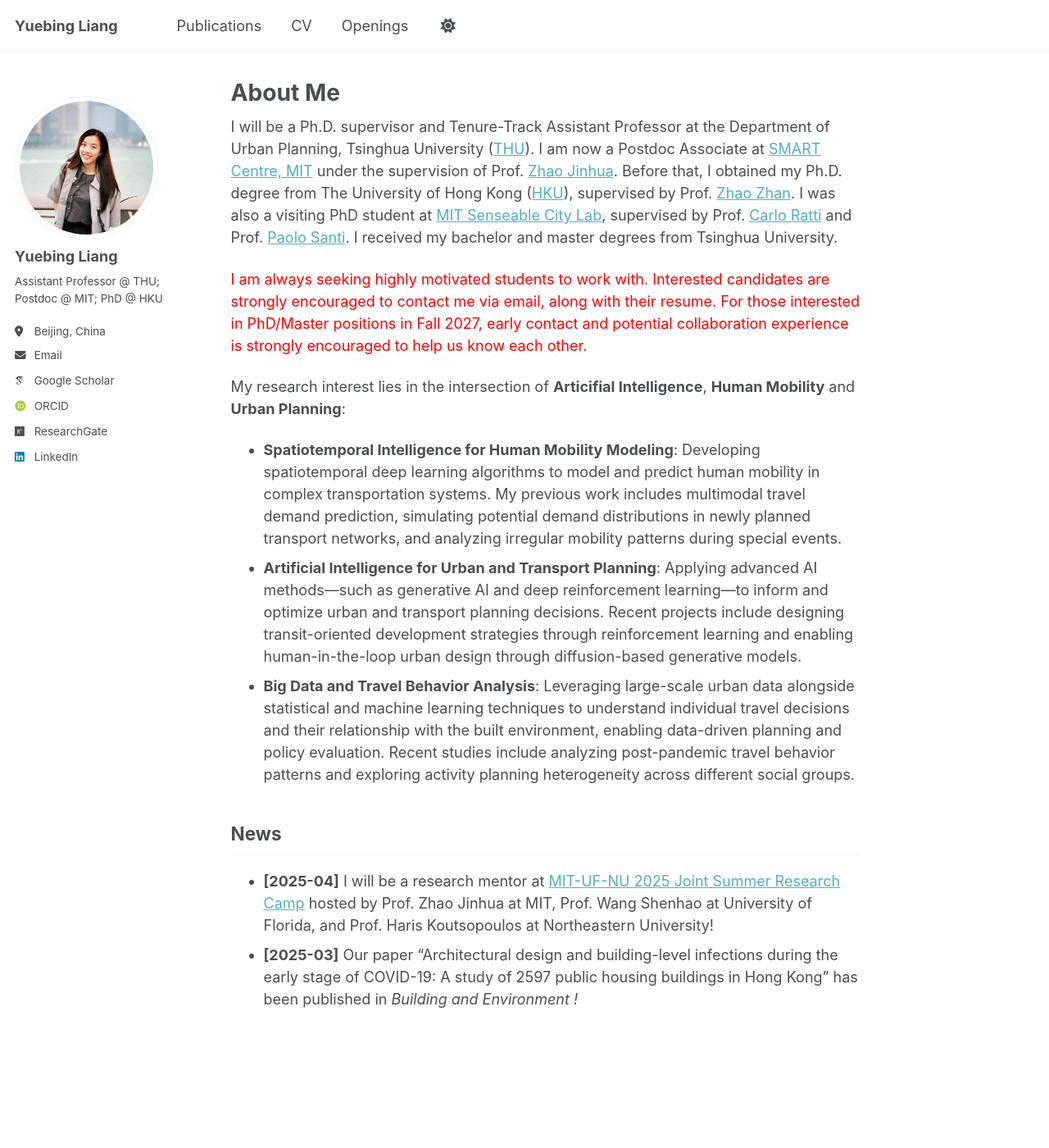
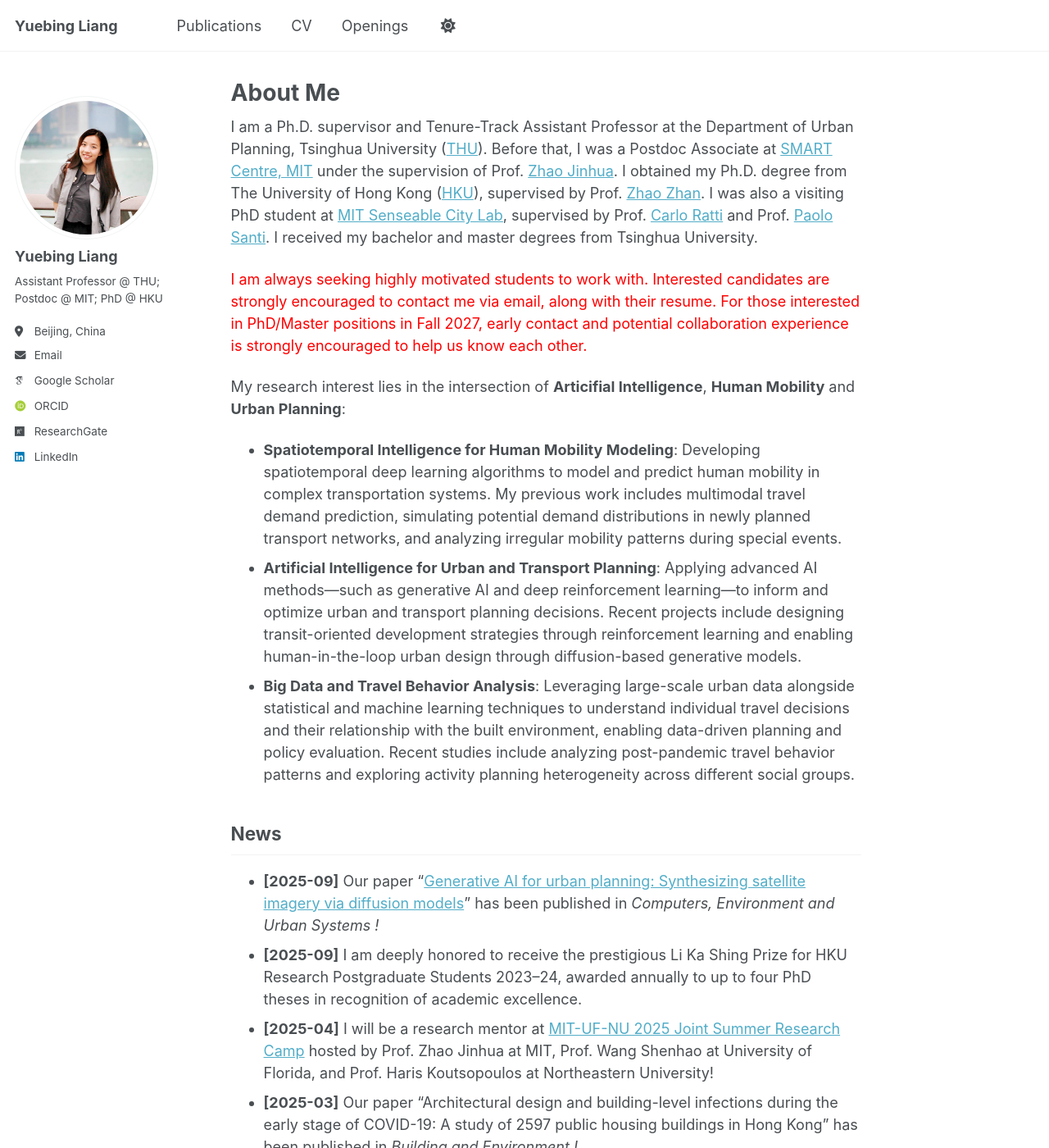
Before and after one commit to yuebingliang/yuebingliang.github.io, a Jekyll site: the page built from _pages/about.md, in a window 1280 px wide and 1400 px high. Shown: the whole window at 82% size. Built offline with Jekyll 4.4.1, drawn with Linux system fonts in a browser that asks for light colours; some web fonts are replaced.

Commit message:
Update about.md

```diff
--- a/_pages/about.md
+++ b/_pages/about.md
@@ -7,7 +7,7 @@ redirect_from:
   - /about.html
 ---
 
-I will be a Ph.D. supervisor and Tenure-Track Assistant Professor at the Department of Urban Planning, Tsinghua University ([THU](https://www.arch.tsinghua.edu.cn/column/Departments)). I am now a Postdoc Associate at [SMART Centre, MIT](https://m3s.mit.edu/our-team/yuebing-liang) under the supervision of Prof. [Zhao Jinhua](https://mobility.mit.edu/people/jinhua-zhao). Before that, I obtained my Ph.D. degree from The University of Hong Kong ([HKU](https://www.arch.hku.hk/departments-and-divisions/department-of-urban-planning-and-design/)), supervised by Prof. [Zhao Zhan](https://zhanzhaowf.github.io/). I was also a visiting PhD student at [MIT Senseable City Lab](https://senseable.mit.edu/), supervised by Prof. [Carlo Ratti](https://dusp.mit.edu/people/carlo-ratti) and Prof. [Paolo Santi](https://www.mmi.mit.edu/people/paolo-santi). I received my bachelor and master degrees from Tsinghua University.
+I am a Ph.D. supervisor and Tenure-Track Assistant Professor at the Department of Urban Planning, Tsinghua University ([THU](https://www.arch.tsinghua.edu.cn/column/Departments)). Before that, I was a Postdoc Associate at [SMART Centre, MIT](https://m3s.mit.edu/our-team/yuebing-liang) under the supervision of Prof. [Zhao Jinhua](https://mobility.mit.edu/people/jinhua-zhao). I obtained my Ph.D. degree from The University of Hong Kong ([HKU](https://www.arch.hku.hk/departments-and-divisions/department-of-urban-planning-and-design/)), supervised by Prof. [Zhao Zhan](https://zhanzhaowf.github.io/). I was also a visiting PhD student at [MIT Senseable City Lab](https://senseable.mit.edu/), supervised by Prof. [Carlo Ratti](https://dusp.mit.edu/people/carlo-ratti) and Prof. [Paolo Santi](https://www.mmi.mit.edu/people/paolo-santi). I received my bachelor and master degrees from Tsinghua University.
 
 <p style="color:red">I am always seeking highly motivated students to work with. Interested candidates are strongly encouraged to contact me via email, along with their resume. For those interested in PhD/Master positions in Fall 2027, early contact and potential collaboration experience is strongly encouraged to help us know each other. </p>
 
@@ -26,5 +26,7 @@ My research interest lies in the intersection of **Articifial Intelligence**, **
 
 
 ## News
+* **[2025-09]** Our paper "[Generative AI for urban planning: Synthesizing satellite imagery via diffusion models](https://doi.org/10.1016/j.compenvurbsys.2025.102339)" has been published in <i> Computers, Environment and Urban Systems <i>!
+* **[2025-09]** I am deeply honored to receive the prestigious Li Ka Shing Prize for HKU Research Postgraduate Students 2023–24, awarded annually to up to four PhD theses in recognition of academic excellence.
 * **[2025-04]** I will be a research mentor at [MIT-UF-NU 2025 Joint Summer Research Camp](https://mobility.mit.edu/openings) hosted by Prof. Zhao Jinhua at MIT, Prof. Wang Shenhao at University of Florida, and Prof. Haris Koutsopoulos at Northeastern University!
 * **[2025-03]** Our paper "Architectural design and building-level infections during the early stage of COVID-19: A study of 2597 public housing buildings in Hong Kong" has been published in <i> Building and Environment <i>!
```
